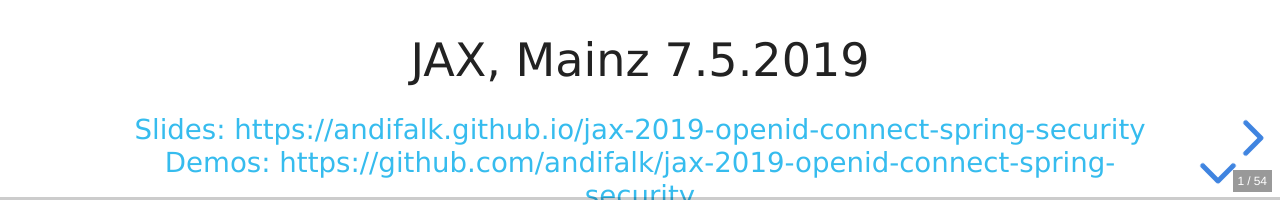
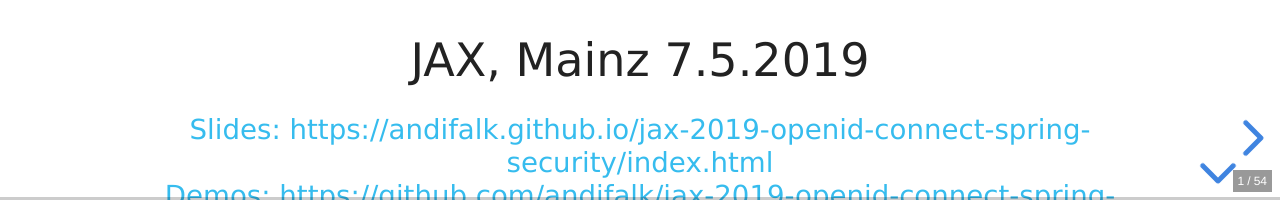
Before and after one commit to andifalk/jax-2019-openid-connect-spring-security, a website: page docs/index.html in a window 1280 px wide. Shown: the part 600-800 px from the top of the page. Drawn offline with Linux system fonts and the light colour scheme.

Commit message:
initial docs and code

```diff
--- a/docs/index.html
+++ b/docs/index.html
@@ -47,7 +47,7 @@
                         <p>JAX, Mainz 7.5.2019</p>
                         <p>
                             <small>
-                            <a href="https://andifalk.github.io/jax-2019-openid-connect-spring-security/">Slides: https://andifalk.github.io/jax-2019-openid-connect-spring-security</a><br>
+                            <a href="https://andifalk.github.io/jax-2019-openid-connect-spring-security/index.html">Slides: https://andifalk.github.io/jax-2019-openid-connect-spring-security/index.html</a><br>
                             <a href="https://github.com/andifalk/jax-2019-openid-connect-spring-security">Demos: https://github.com/andifalk/jax-2019-openid-connect-spring-security</a>
                             </small>
                         </p>
```
Also changed, not shown: README.md.
